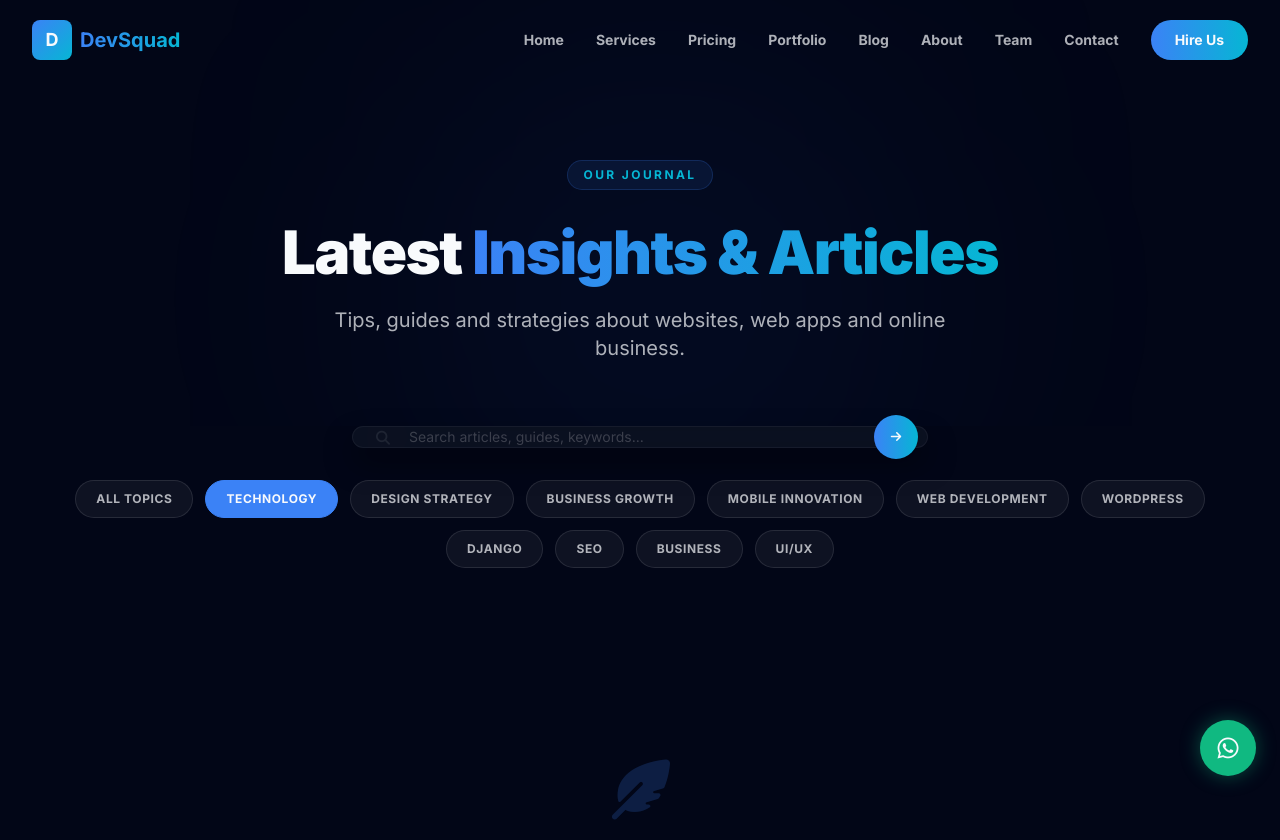
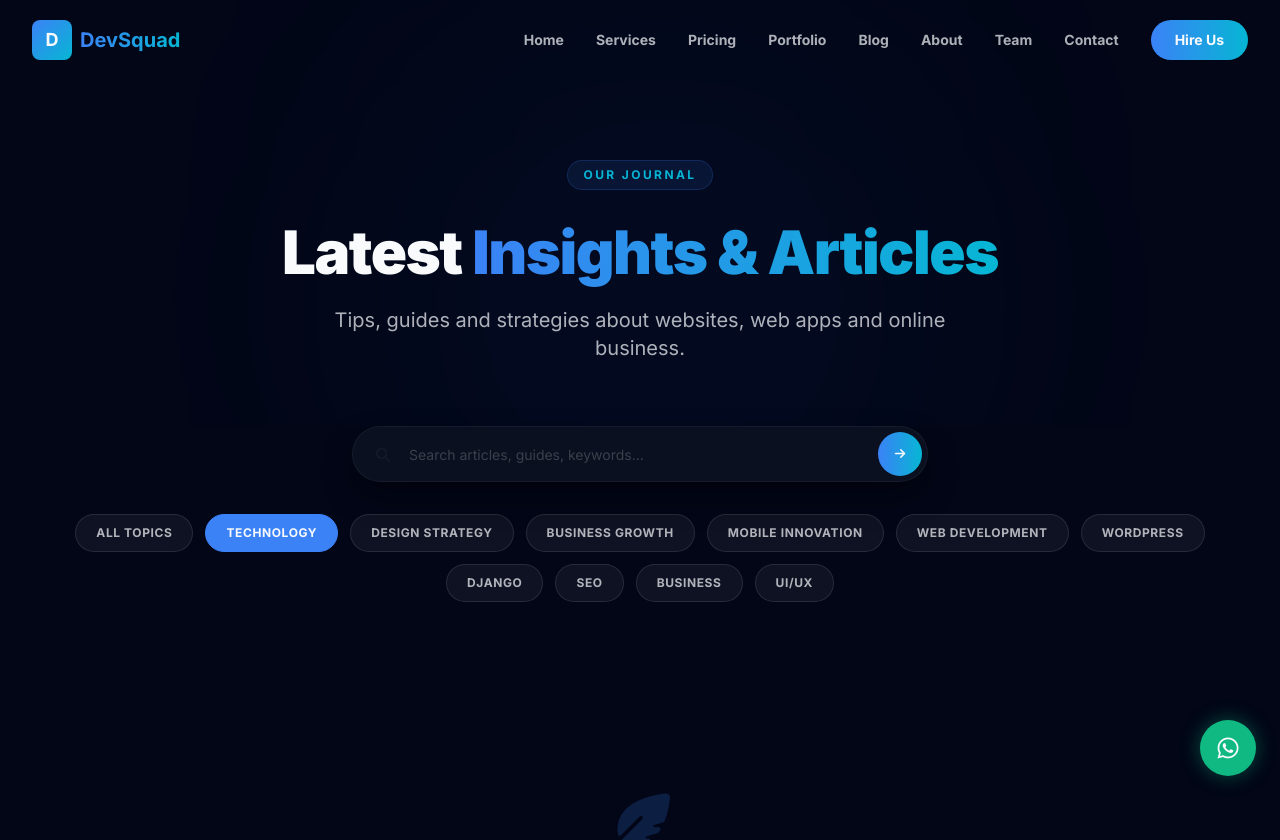
Before and after one commit to mdzihad42/devsquad_agency, a Django app: page /blog/?category=technology in a window 1280 px wide. Shown: the top 840 px of the page. Run offline with Django 5.2, Linux system fonts and the light colour scheme; data comes from the database, SQL or seed files in the repository; some libraries are stand-ins or nearby versions.

Commit message:
fix: resolve search bar squishing by using explicit height classes and center alignments

```diff
--- a/templates/blog/post_list.html
+++ b/templates/blog/post_list.html
@@ -29,16 +29,16 @@
         <div class="mb-16 space-y-8 scroll-reveal">
             <!-- Search Bar -->
             <div class="max-w-xl mx-auto">
-                <form method="GET" action="{% url 'blog_list' %}" class="relative flex items-center">
+                <form method="GET" action="{% url 'blog_list' %}" class="relative flex items-center h-14 w-full">
                     {% if active_category %}
                         <input type="hidden" name="category" value="{{ active_category.slug }}">
                     {% endif %}
-                    <div class="absolute left-6 text-brand-text/30 pointer-events-none group-focus-within:text-brand-primary transition-colors">
+                    <div class="absolute left-6 text-brand-text/30 pointer-events-none">
                         <i class="fas fa-search text-sm"></i>
                     </div>
                     <input type="text" name="search" placeholder="Search articles, guides, keywords..." value="{{ search_query|default:'' }}"
-                           class="w-full bg-[#111827]/60 backdrop-blur-xl border border-white/5 rounded-full py-4.5 pl-14 pr-16 text-sm text-brand-text placeholder-white/20 focus:outline-none focus:border-brand-primary/50 focus:ring-2 focus:ring-brand-primary/15 transition-all duration-300 shadow-[0_15px_30px_rgba(0,0,0,0.4)]">
-                    <button type="submit" class="absolute right-2.5 w-11 h-11 rounded-full bg-gradient-to-r from-brand-primary to-brand-accent flex items-center justify-center text-brand-text hover:shadow-[0_0_25px_rgba(59,130,246,0.5)] hover:-translate-y-0.5 active:translate-y-0 transition-all duration-300">
+                           class="w-full h-full bg-[#111827]/60 backdrop-blur-xl border border-white/5 rounded-full pl-14 pr-16 text-sm text-brand-text placeholder-white/20 focus:outline-none focus:border-brand-primary/50 focus:ring-2 focus:ring-brand-primary/15 transition-all duration-300 shadow-[0_15px_30px_rgba(0,0,0,0.4)]">
+                    <button type="submit" class="absolute right-1.5 w-11 h-11 rounded-full bg-gradient-to-r from-brand-primary to-brand-accent flex items-center justify-center text-brand-text hover:shadow-[0_0_25px_rgba(59,130,246,0.5)] hover:-translate-y-0.5 active:translate-y-0 transition-all duration-300">
                         <i class="fas fa-arrow-right text-xs"></i>
                     </button>
                 </form>
```
